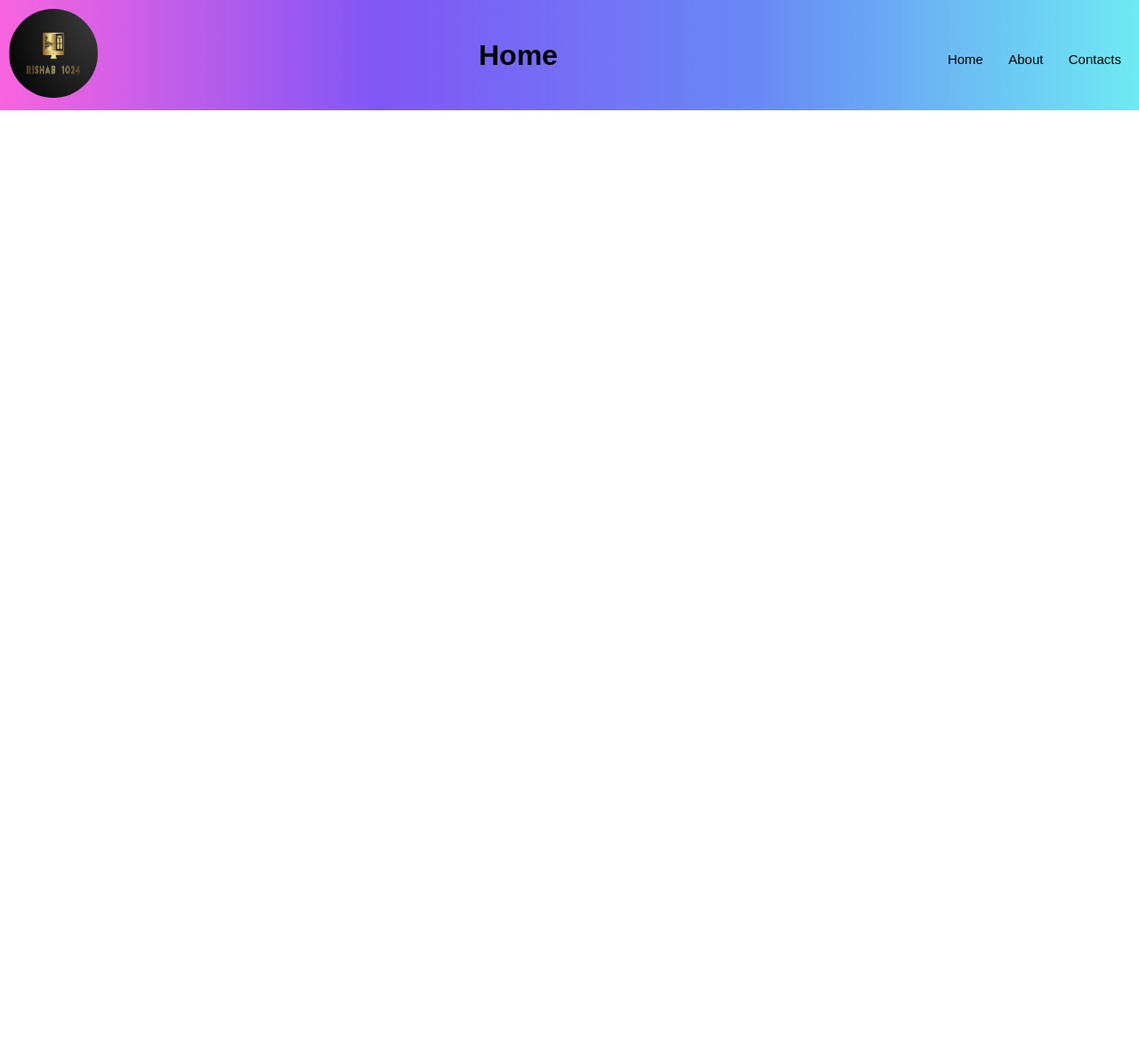
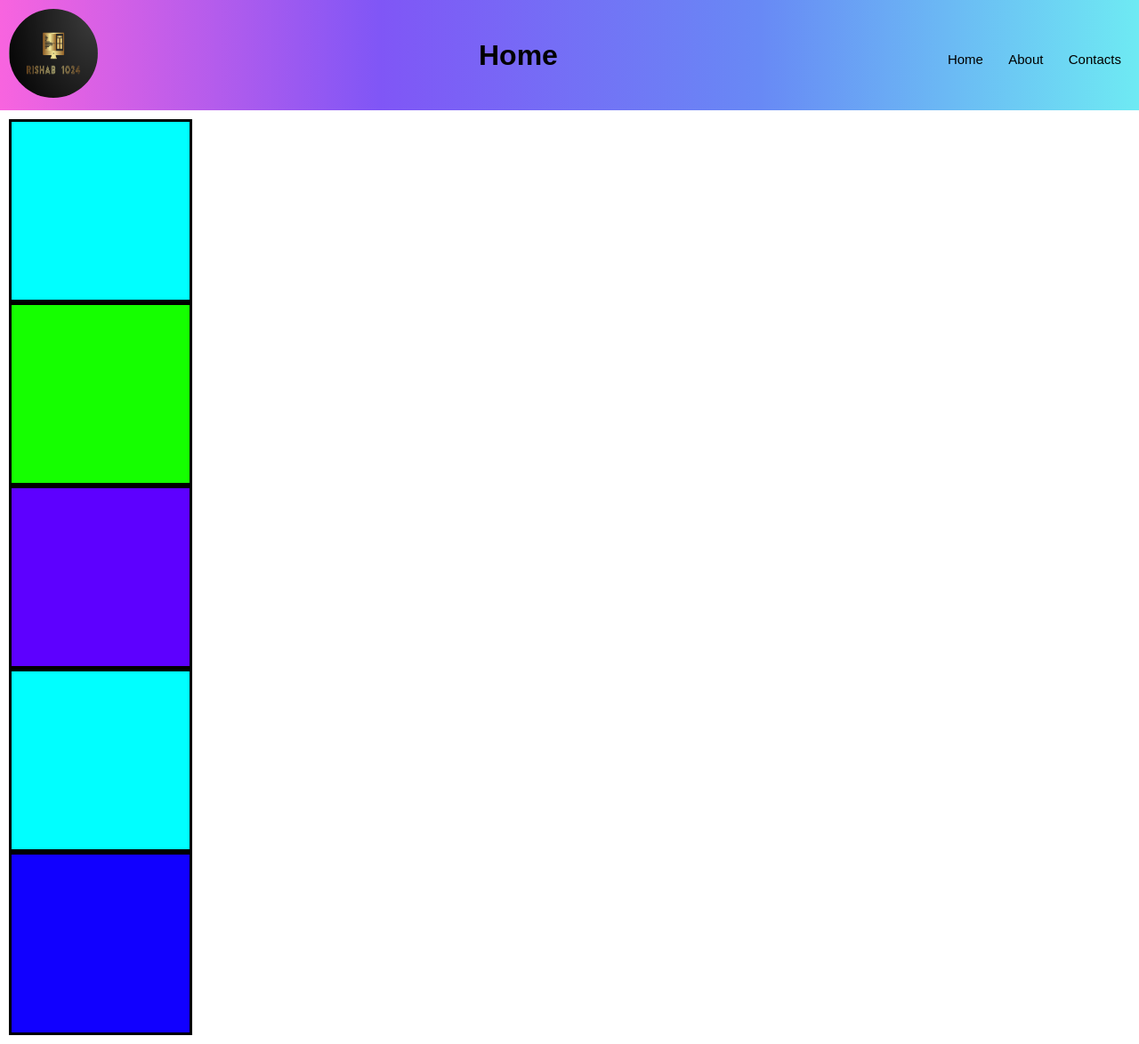
Before and after one commit to Rishab1023/sigma-web-dev-exercise-4, a plain HTML site: page index.html in a window 1280 px wide. Shown: the whole page at 89% size. Before the commit the page ends 800 px from the top, so only its background shows below. Drawn offline with Linux system fonts and the light colour scheme.

Commit message:
Update index.html

```diff
--- a/index.html
+++ b/index.html
@@ -20,7 +20,14 @@
             <a href="#">About</a>
             <a href="#">Contacts</a>
         </nav>
-    </div>
+        </div>
     </header>
+    <main>
+        <div class="box1"></div>
+        <div class="box2"></div>
+        <div class="box3"></div>
+        <div class="box4"></div>
+        <div class="box5"></div>
+    </main>
 </body>
 </html>
```
